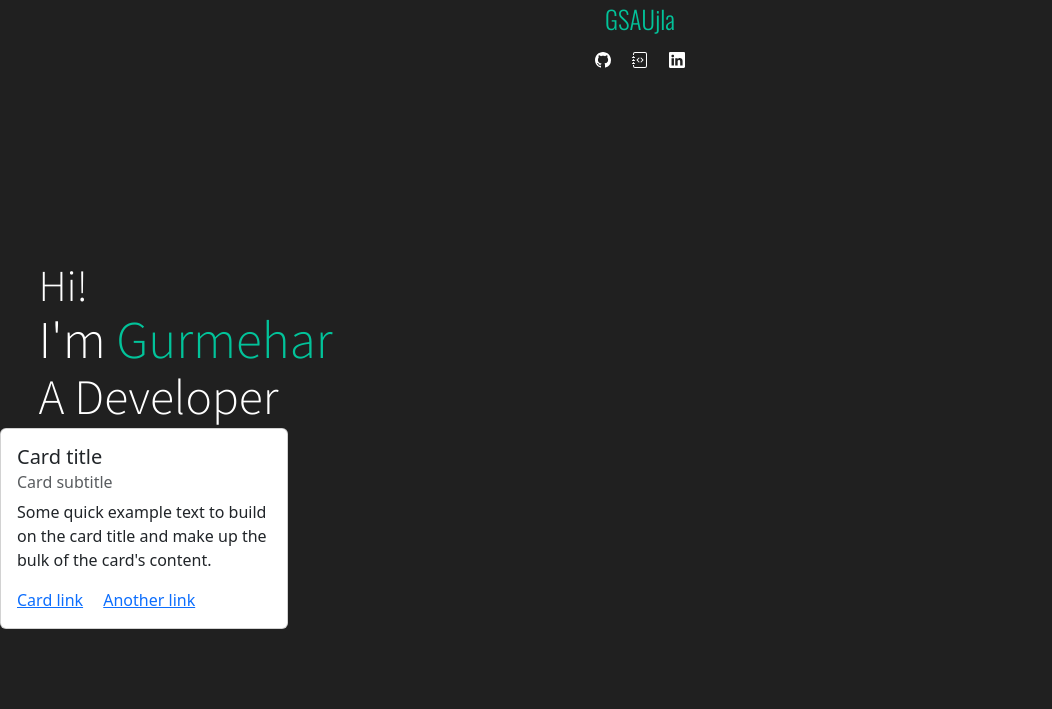
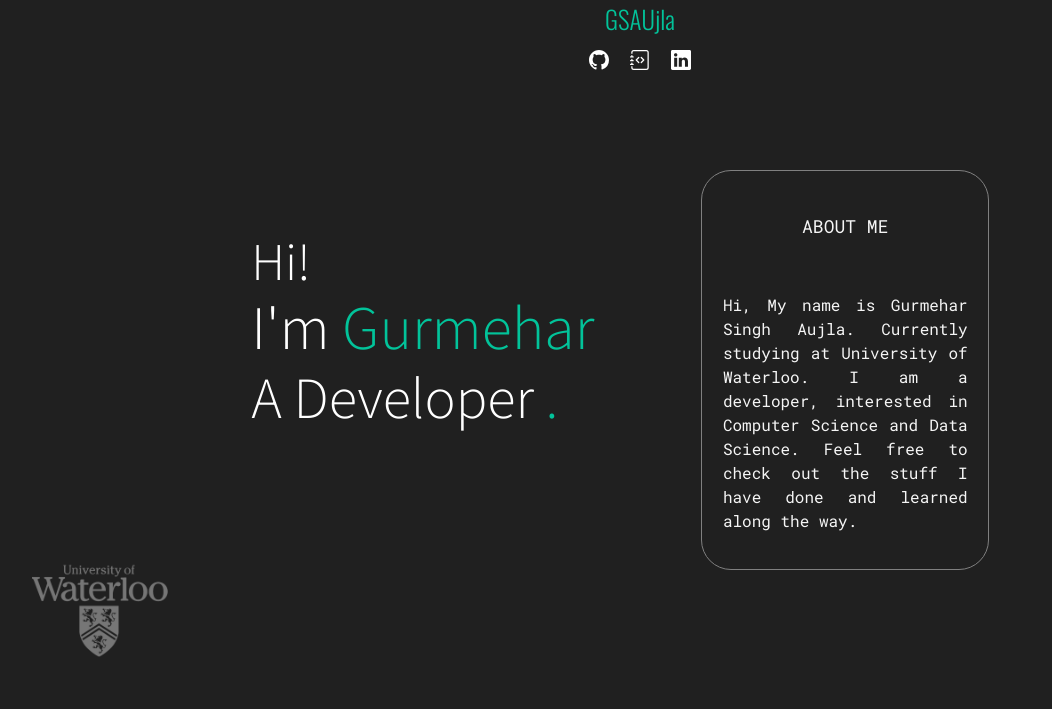
Before and after one commit to gsaujla/webportfolio, a plain HTML site: page index2.html in a window 1280 px wide. Shown: the whole page, without its empty margins (0-1052 px from the left). Drawn offline with nearby package versions, Linux system fonts and the light colour scheme; a web font is replaced by a local one.

Commit message:
Changed Website Design

```diff
--- a/app.css
+++ b/app.css
@@ -6,9 +6,13 @@
 }
 .git{
     color: white;
+
 }
 
+.dot{
+    color: #02c39a;
 
+}
  nav{
     text-align: center;
     font-family: 'Oswald', sans-serif;
@@ -28,30 +32,67 @@
     margin-left: 1rem;
  }
 
+section{
+    margin-top: 1%;
+    padding-left: 20px;
 
+}
+.me{
+    margin-left: 40%;
+}
+img{
+    height: 200px;
+    width: 200px;
+    margin-top: -5%;
+}
+
+.cardaboutme{
+    margin-top: 20%;
+    width: 18rem;
+    height: 25rem;
+    padding: 10px;
+    border: 1px solid gray;
+    margin-left: 12%;
+    border-radius: 30px;
+    text-align: center;
+    font-size: large;
+    color: whitesmoke;
+    font-family: 'Roboto Mono', monospace;
+}
+.abtme{
+    margin-top: 12%;
+}
+.para{
+    font-size: medium;
+    text-align: justify;
+    margin-top: 20%;
+    padding-left: 4%;
+    padding-right: 4%;
+}
 
 .hw{
-    margin-top: 14%;
-    margin-left: 3%;
     font-family: 'Noto Sans JP', sans-serif;
-    font-size: 2.5rem;
+    font-size: 3rem;
     color: white;
 }
 .intro{
     font-family: 'Noto Sans JP', sans-serif;
-    font-size: 3rem;
-    margin-left: 3%;
-    margin-top: -1%;
-    margin-bottom: -1%;
+    font-size: 3.5rem;
+
+    margin-top: -3%;
+    margin-bottom: -3%;
     color: white;
 }
 #dev{
     font-family: 'Noto Sans JP', sans-serif;
-    font-size: 2.8rem;
-    margin-left: 3%;
+    font-size: 3.3rem;
+
     color: white;
 }
 body{
   background-color: #202020;
     color: white;
 }
+.card{
+    background-color: #202020;
+}
--- a/index2.html
+++ b/index2.html
@@ -12,6 +12,9 @@
     <link rel="preconnect" href="https://fonts.googleapis.com">
     <link rel="preconnect" href="https://fonts.gstatic.com" crossorigin>
     <link href="https://fonts.googleapis.com/css2?family=Anton&family=Baskervville:ital@0;1&family=Cinzel&family=Cormorant&family=Dancing+Script&family=Kdam+Thmor+Pro&family=Lato:wght@700&family=Lora:wght@500&family=Montserrat:wght@300&family=Noto+Sans+JP:wght@200&family=Nova+Square&family=Open+Sans:wght@300&family=Oswald:wght@300&family=PT+Sans+Narrow&family=Playfair+Display&family=Qwitcher+Grypen&family=Roboto&family=Vina+Sans&display=swap" rel="stylesheet">
+    <link rel="preconnect" href="https://fonts.googleapis.com">
+    <link rel="preconnect" href="https://fonts.gstatic.com" crossorigin>
+    <link href="https://fonts.googleapis.com/css2?family=Anton&family=Baskervville:ital@0;1&family=Cinzel&family=Cormorant&family=Dancing+Script&family=Kdam+Thmor+Pro&family=Lato:wght@700&family=Lora:wght@500&family=Montserrat:wght@300&family=Noto+Sans+JP:wght@200&family=Nova+Square&family=Open+Sans:wght@300&family=Oswald:wght@300&family=PT+Sans+Narrow&family=Playfair+Display&family=Qwitcher+Grypen&family=Roboto&family=Roboto+Mono&family=Vina+Sans&display=swap" rel="stylesheet">
 <style>
     body{
         background-color: #202020;
@@ -27,37 +30,49 @@
         <div></div>
         <span class="git">
             <a href="https://github.com/gsaujla" class="gitlink">
-            <svg xmlns="http://www.w3.org/2000/svg" width="16" height="16" fill="currentColor" class="bi bi-github" viewBox="0 0 16 16">
+            <svg xmlns="http://www.w3.org/2000/svg" width="20" height="20" fill="currentColor" class="bi bi-github" viewBox="0 0 16 16">
                 <path d="M8 0C3.58 0 0 3.58 0 8c0 3.54 2.29 6.53 5.47 7.59.4.07.55-.17.55-.38 0-.19-.01-.82-.01-1.49-2.01.37-2.53-.49-2.69-.94-.09-.23-.48-.94-.82-1.13-.28-.15-.68-.52-.01-.53.63-.01 1.08.58 1.23.82.72 1.21 1.87.87 2.33.66.07-.52.28-.87.51-1.07-1.78-.2-3.64-.89-3.64-3.95 0-.87.31-1.59.82-2.15-.08-.2-.36-1.02.08-2.12 0 0 .67-.21 2.2.82.64-.18 1.32-.27 2-.27.68 0 1.36.09 2 .27 1.53-1.04 2.2-.82 2.2-.82.44 1.1.16 1.92.08 2.12.51.56.82 1.27.82 2.15 0 3.07-1.87 3.75-3.65 3.95.29.25.54.73.54 1.48 0 1.07-.01 1.93-.01 2.2 0 .21.15.46.55.38A8.012 8.012 0 0 0 16 8c0-4.42-3.58-8-8-8"/>
               </svg></a></span>
               <span class="diary">
-              <svg xmlns="http://www.w3.org/2000/svg" width="16" height="16" fill="currentColor" class="bi bi-journal-code" viewBox="0 0 16 16">
+              <svg xmlns="http://www.w3.org/2000/svg" width="20" height="20" fill="currentColor" class="bi bi-journal-code" viewBox="0 0 16 16">
                 <path fill-rule="evenodd" d="M8.646 5.646a.5.5 0 0 1 .708 0l2 2a.5.5 0 0 1 0 .708l-2 2a.5.5 0 0 1-.708-.708L10.293 8 8.646 6.354a.5.5 0 0 1 0-.708m-1.292 0a.5.5 0 0 0-.708 0l-2 2a.5.5 0 0 0 0 .708l2 2a.5.5 0 0 0 .708-.708L5.707 8l1.647-1.646a.5.5 0 0 0 0-.708z"/>
                 <path d="M3 0h10a2 2 0 0 1 2 2v12a2 2 0 0 1-2 2H3a2 2 0 0 1-2-2v-1h1v1a1 1 0 0 0 1 1h10a1 1 0 0 0 1-1V2a1 1 0 0 0-1-1H3a1 1 0 0 0-1 1v1H1V2a2 2 0 0 1 2-2"/>
                 <path d="M1 5v-.5a.5.5 0 0 1 1 0V5h.5a.5.5 0 0 1 0 1h-2a.5.5 0 0 1 0-1zm0 3v-.5a.5.5 0 0 1 1 0V8h.5a.5.5 0 0 1 0 1h-2a.5.5 0 0 1 0-1zm0 3v-.5a.5.5 0 0 1 1 0v.5h.5a.5.5 0 0 1 0 1h-2a.5.5 0 0 1 0-1z"/>
               </svg></span>
               <span class="lnkdin">
                 <a href="https://www.linkedin.com/in/gurmeharsinghaujla/" class="lklink">
-              <svg xmlns="http://www.w3.org/2000/svg" width="16" height="16" fill="currentColor" class="bi bi-linkedin" viewBox="0 0 16 16">
+              <svg xmlns="http://www.w3.org/2000/svg" width="20" height="20" fill="currentColor" class="bi bi-linkedin" viewBox="0 0 16 16">
                 <path d="M0 1.146C0 .513.526 0 1.175 0h13.65C15.474 0 16 .513 16 1.146v13.708c0 .633-.526 1.146-1.175 1.146H1.175C.526 16 0 15.487 0 14.854V1.146zm4.943 12.248V6.169H2.542v7.225h2.401m-1.2-8.212c.837 0 1.358-.554 1.358-1.248-.015-.709-.52-1.248-1.342-1.248-.822 0-1.359.54-1.359 1.248 0 .694.521 1.248 1.327 1.248h.016zm4.908 8.212V9.359c0-.216.016-.432.08-.586.173-.431.568-.878 1.232-.878.869 0 1.216.662 1.216 1.634v3.865h2.401V9.25c0-2.22-1.184-3.252-2.764-3.252-1.274 0-1.845.7-2.165 1.193v.025h-.016a5.54 5.54 0 0 1 .016-.025V6.169h-2.4c.03.678 0 7.225 0 7.225h2.4"/>
               </svg></a></span>
 
 
     </nav>
-     <span>
-    <div class="hw">Hi!</div>
-    <div class="intro">I'm <span class="gm">Gurmehar</span></div>
-    <div id="dev">A Developer</div></span>
-    <span>
-    <div class="card" style="width: 18rem;">
-        <div class="card-body">
-          <h5 class="card-title">Card title</h5>
-          <h6 class="card-subtitle mb-2 text-body-secondary">Card subtitle</h6>
-          <p class="card-text">Some quick example text to build on the card title and make up the bulk of the card's content.</p>
-          <a href="#" class="card-link">Card link</a>
-          <a href="#" class="card-link">Another link</a>
-        </div>
-      </div> </span>
-</body>
+
+     <section class="container-fluid px-0">
+      <div class="row align-items-center">
+          <div class="col-lg-6">
+            <div class="me">
+              <div class="hw">Hi!</div>
+          <div class="intro">I'm <span class="gm">Gurmehar</span></div>
+          <div id="dev">A Developer <span class="dot">.</span></div></div>
+          </div>
+          <div class="col-lg-4">
+            <div class="cardaboutme">
+              <div class="abtme">ABOUT ME</div>
+              <div class="para">
+                <p>
+                  Hi, My name is Gurmehar Singh Aujla. Currently studying at University of Waterloo.
+                  I am a developer, interested in Computer Science and
+                  Data Science. Feel free to check out the stuff I have done and learned along the way.
+
+                </p>
+              </div>
+
+            </div>
+    </div>
+      </div></section>
+      <img src="UOW2.png" alt="">
+
+
 
 </html>
```
Also changed, not shown: UOW2.png (added), uow logo.jpg (added).
